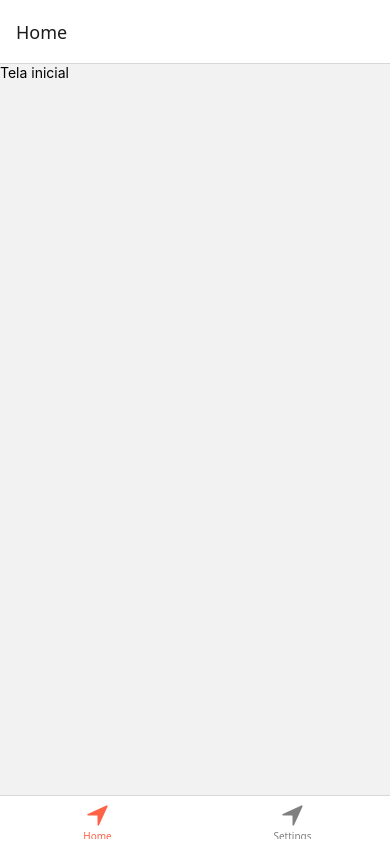
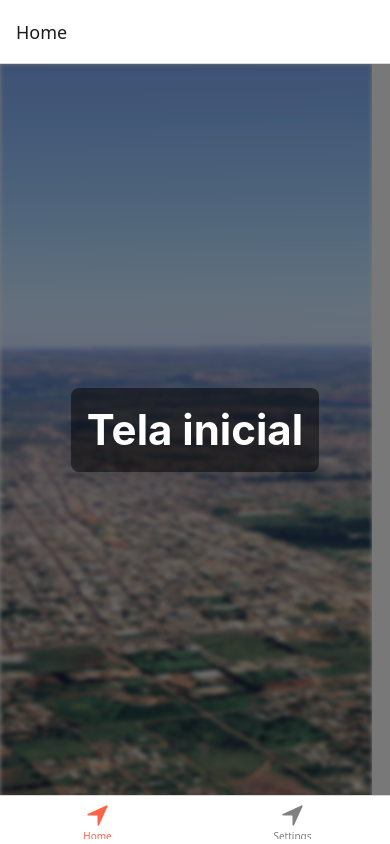
Before and after one commit to MoneraCRVG/descubra-ponta-pora-mobile, a React Native app: screen /Home in a window 390 px wide. Built offline with nearby package versions, Linux system fonts and the light colour scheme.

Commit message:
resolvendo conflito

```diff
--- a/App.tsx
+++ b/App.tsx
@@ -1,14 +1,24 @@
 // App.tsx
 import React from 'react';
+import { StyleSheet, ImageBackground } from 'react-native';
 import { GestureHandlerRootView } from 'react-native-gesture-handler';
-import Navigator from './src/navigation/navigator'; // adjust path if needed
+import Navigator from './src/navigation/navigator';
+
 
 const App = () => {
   return (
     <GestureHandlerRootView style={{ flex: 1 }}>
-      <Navigator />
+        <Navigator />
     </GestureHandlerRootView>
   );
 };
 
 export default App;
+
+const styles = StyleSheet.create({
+  image: {
+    flex: 1,
+    width: '100%',
+    height: '100%',
+  },
+});
--- a/package.json
+++ b/package.json
@@ -15,11 +15,13 @@
     "expo": "~53.0.9",
     "expo-status-bar": "~2.2.3",
     "react": "19.0.0",
-    "react-native": "0.79.2",
+    "react-native": "^0.79.2",
     "react-native-gesture-handler": "~2.24.0",
+    "react-native-linear-gradient": "^2.8.3",
     "react-native-reanimated": "~3.17.4",
     "react-native-safe-area-context": "5.4.0",
-    "react-native-screens": "~4.10.0"
+    "react-native-screens": "~4.10.0",
+    "expo-linear-gradient": "~14.1.4"
   },
   "devDependencies": {
     "@babel/core": "^7.25.2",
--- a/src/screens/HomeScreen.tsx
+++ b/src/screens/HomeScreen.tsx
@@ -1,5 +1,45 @@
-import { Text } from "react-native"
+import React from 'react';
+import { Text, ImageBackground, StyleSheet, View } from 'react-native';
 
 export const HomeScreen = () => (
-    <Text>Tela inicial</Text>
-)
+  <ImageBackground
+    source={require('../../assets/background.png')}
+    resizeMode="cover"
+    style={styles.image}
+    blurRadius={2}
+  >
+    {/* Black overlay */}
+    <View style={styles.overlay} />
+
+    {/* Content on top of overlay */}
+    <View style={styles.container}>
+      <Text style={styles.text}>Tela inicial</Text>
+    </View>
+  </ImageBackground>
+);
+
+const styles = StyleSheet.create({
+  image: {
+    flex: 1,
+    justifyContent: 'center',
+  },
+  overlay: {
+    ...StyleSheet.absoluteFillObject,
+    backgroundColor: 'rgba(0, 0, 0, 0.5)', // 0.5 = 50% black filter
+  },
+  container: {
+    flex: 1,
+    justifyContent: 'center',
+    alignItems: 'center',
+  },
+  text: {
+    color: 'white',
+    fontSize: 42,
+    lineHeight: 84,
+    fontWeight: 'bold',
+    textAlign: 'center',
+    backgroundColor: '#00000080',
+    paddingHorizontal: 16,
+    borderRadius: 8,
+  },
+});
--- a/tsconfig.json
+++ b/tsconfig.json
@@ -1,7 +1,6 @@
 {
   "extends": "expo/tsconfig.base",
   "compilerOptions": {
-    "jsx": "react",
     "strict": true
   }
 }
```
Also changed, not shown: app.json (line endings or trailing spaces), index.ts (line endings or trailing spaces), 1 other file (tests, documents, lock files or other folders).
